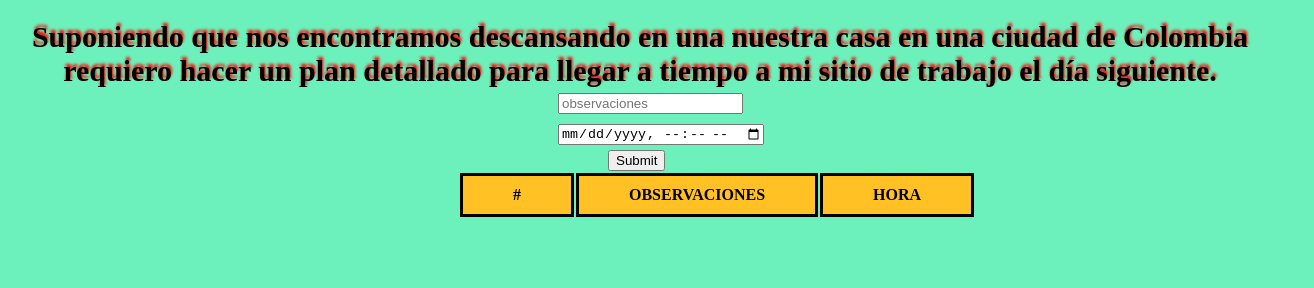
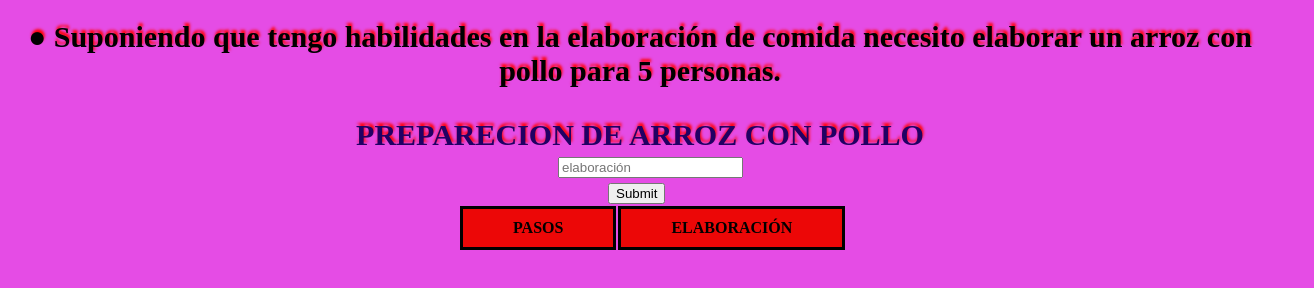
Before and after one commit to BrayanDaniloFlorezEsparzaADSO/Construccion-de-software-integrador-de-tecnologias-orientada-a-servicios, a plain HTML site: page seccion 1/index.html in a window 1280 px wide. Shown: the whole page, 1314 px wide, since content can reach past the window. Drawn offline with Linux system fonts and the light colour scheme.

Commit message:
seccion 1 punto 6

```diff
--- a/seccion 1/index.html
+++ b/seccion 1/index.html
@@ -9,24 +9,26 @@
     <title></title>
 </head>
 <body>
-    <h1>Suponiendo que nos encontramos descansando en una nuestra casa en una ciudad de Colombia requiero
-        hacer un plan detallado para llegar a tiempo a mi sitio de trabajo el día siguiente.  </h1>
+    <h1>
+        ● Suponiendo que tengo habilidades en la elaboración de comida necesito elaborar un arroz con pollo para 5
+    personas.
+    </h1>
+    <h3>
+        PREPARECION DE ARROZ CON POLLO
+    </h3>
     <div id="b">
         <form id="input">
-            <input type="text" placeholder="observaciones" name="observaciones">
-            <input type="datetime-local" placeholder="hora" name="hora">
+            <input type="text" placeholder="elaboración" name="observaciones">
             <input type="submit" name="envia">
         </form>
     <table>
         <thead>
             <tr>
-                <th> #</th>
-                <th> OBSERVACIONES</th>
-                <th>HORA</th>
+
+                <th> PASOS</th>
+                <th> ELABORACIÓN</th>
             </tr>
         </thead>
         <tbody></tbody>
-    </table>
-    </div>
 </body>
 </html>
--- a/seccion 1/main.js
+++ b/seccion 1/main.js
@@ -1,22 +1,22 @@
 addEventListener("DOMContentLoaded", (e)=>{
     let form=document.querySelector('#input')
+
     let cont =1
     form.addEventListener("submit",(e)=>{
         e.preventDefault();
 
         if(cont <=50){
         let datosEntrada = Object.fromEntries(new FormData(e.target))
+
             let observaciones= datosEntrada.observaciones
-            let hora= (datosEntrada.hora)
-
             let tabla=document.querySelector("tbody");
             tabla.insertAdjacentHTML("beforeend",`
                 <tr>
                     <td> ${cont}  </td>
                     <td> ${observaciones}  </td>
-                    <td> ${hora} </td>
                 </tr>
                 `)
+
             cont++
         }
     })
--- a/seccion 1/style.css
+++ b/seccion 1/style.css
@@ -7,7 +7,9 @@ h1, h3{
 h3{
     color: rgb(33, 0, 100);
 }
+
 input{
+
     margin:5px 550px;
     /* background: #f00; */
 }
@@ -18,25 +20,34 @@ input[type="submit"]{
 }
 table {
     margin: 0px 450px ;
+
+
+
 }
+
+
+
 
 table thead tr th {
     border: solid black  ;
-    background-color: rgb(255, 193, 36);
+    background-color: rgb(236, 7, 7);
     font-size:20px;
     padding: 10px 50px 10px;
     font-size: 16px;
+    border-spacing: 10px;
+
 }
 table tbody tr td {
+    border:solid black;
+
     text-align: center;
-    border: solid black;
 }
 table tbody tr:nth-child(even) td {
-    background-color: rgb(118, 148, 239);
+    background-color: rgb(118, 239, 166);
 }
 table tbody tr:nth-child(odd) td{
-    background-color: rgb(89, 214, 239);
+    background-color: rgb(89, 99, 239);
 }
 body{
-    background-color: rgb(109, 241, 188);
+    background-color: rgb(229, 76, 229);
 }
```
